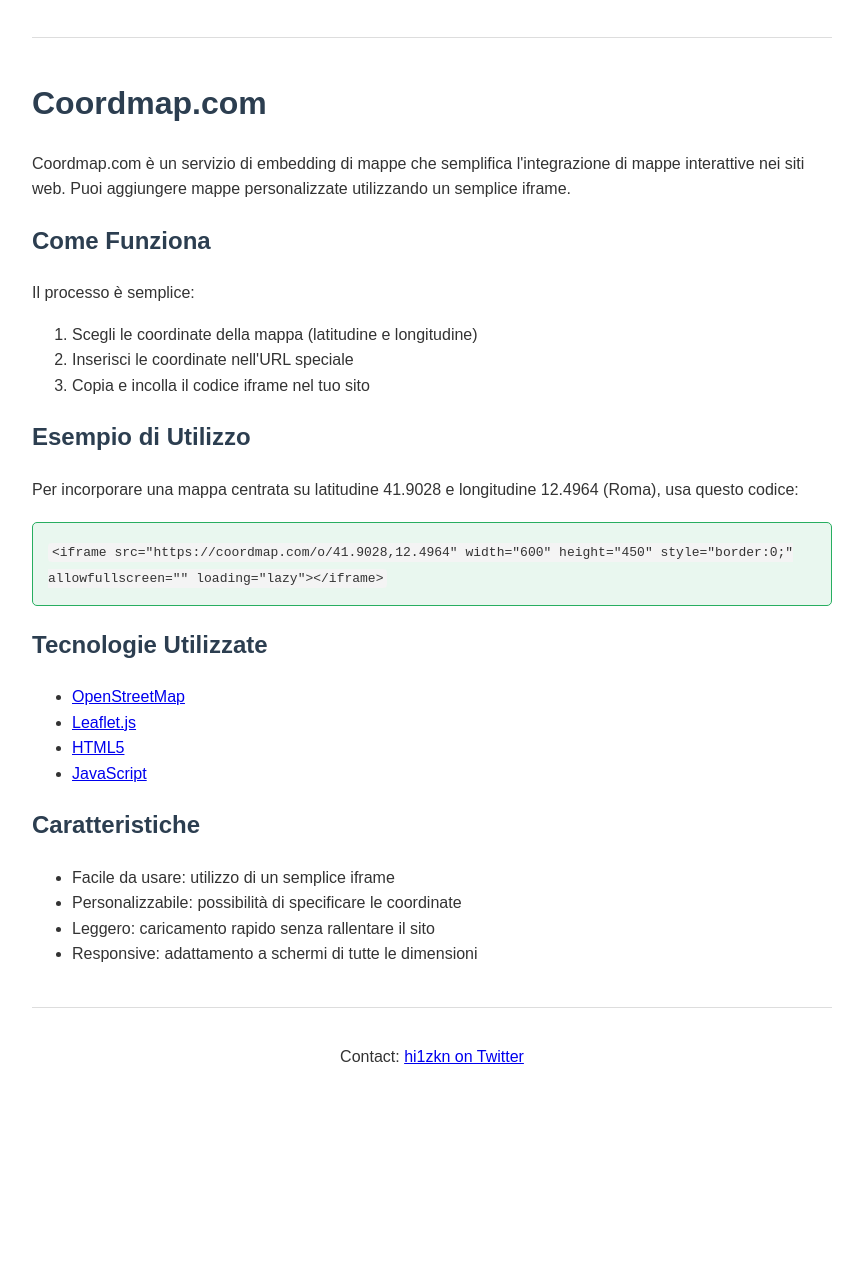
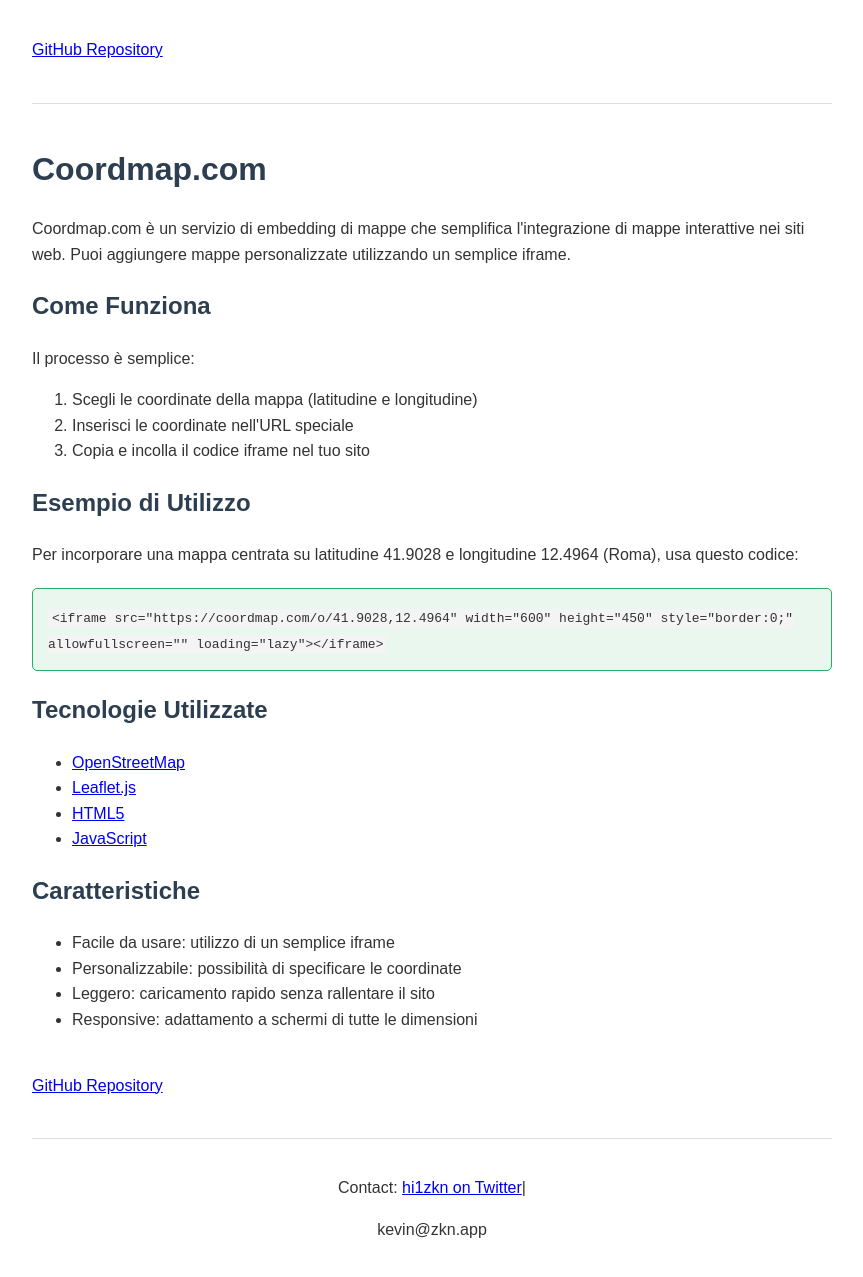
Before and after one commit to 1zkn/coordmap, a plain HTML site: page docs.html in a window 1280 px wide. Shown: the part 959-2236 px from the top of the page, without its empty margins (208-1071 px from the left). Before the commit the page ends 2065 px from the top, so only its background shows below. Drawn offline with Linux system fonts and the light colour scheme.

Commit message:
Update docs.html

```diff
--- a/docs.html
+++ b/docs.html
@@ -112,7 +112,7 @@
         <li>Responsive: adapts to screens of all sizes</li>
       </ul>
     </div>
-
+    <p><a href="https://github.com/1zkn/coordmap">GitHub Repository</a></p>
     <div class="separator"></div>
 
     <div id="italiano" class="language-section">
@@ -166,13 +166,13 @@
         <li>Responsive: adattamento a schermi di tutte le dimensioni</li>
       </ul>
     </div>
-
+    <p><a href="https://github.com/1zkn/coordmap">GitHub Repository</a></p>
     <div class="contact">
       <p>
         Contact:
         <a href="https://twitter.com/hi1zkn" target="_blank"
           >hi1zkn on Twitter</a
-        >
+        >|<p>kevin@zkn.app</p>
       </p>
     </div>
   </body>
```
